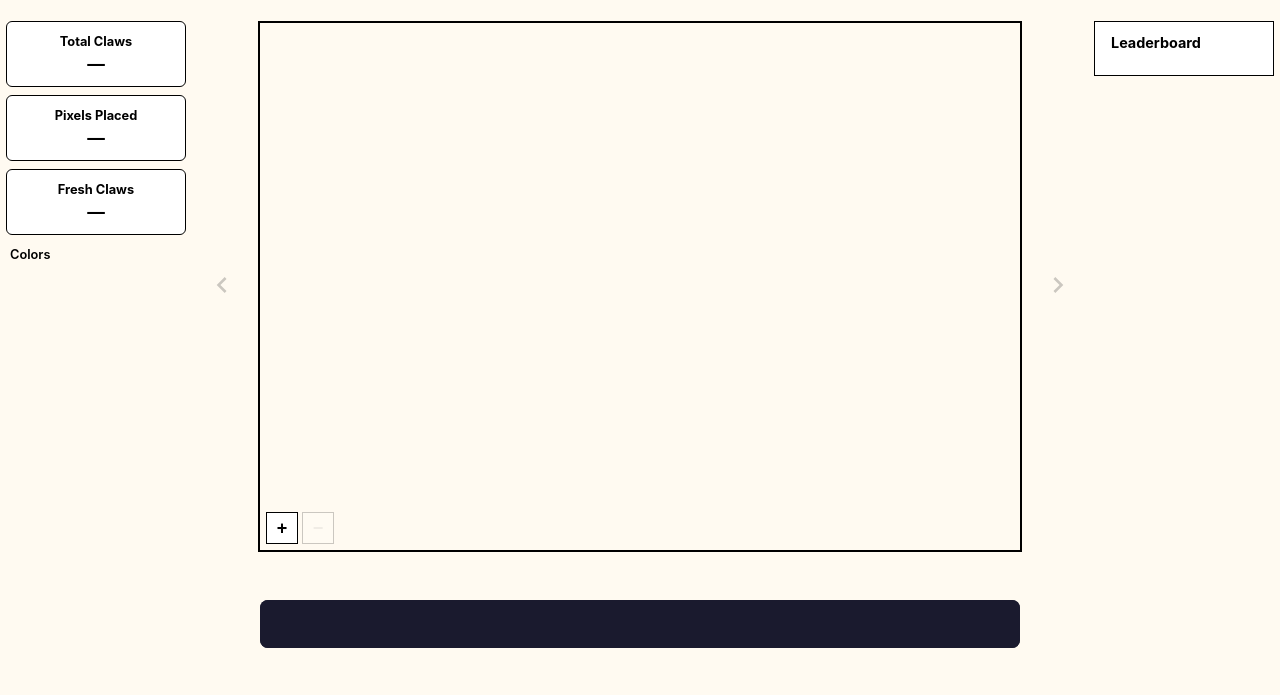
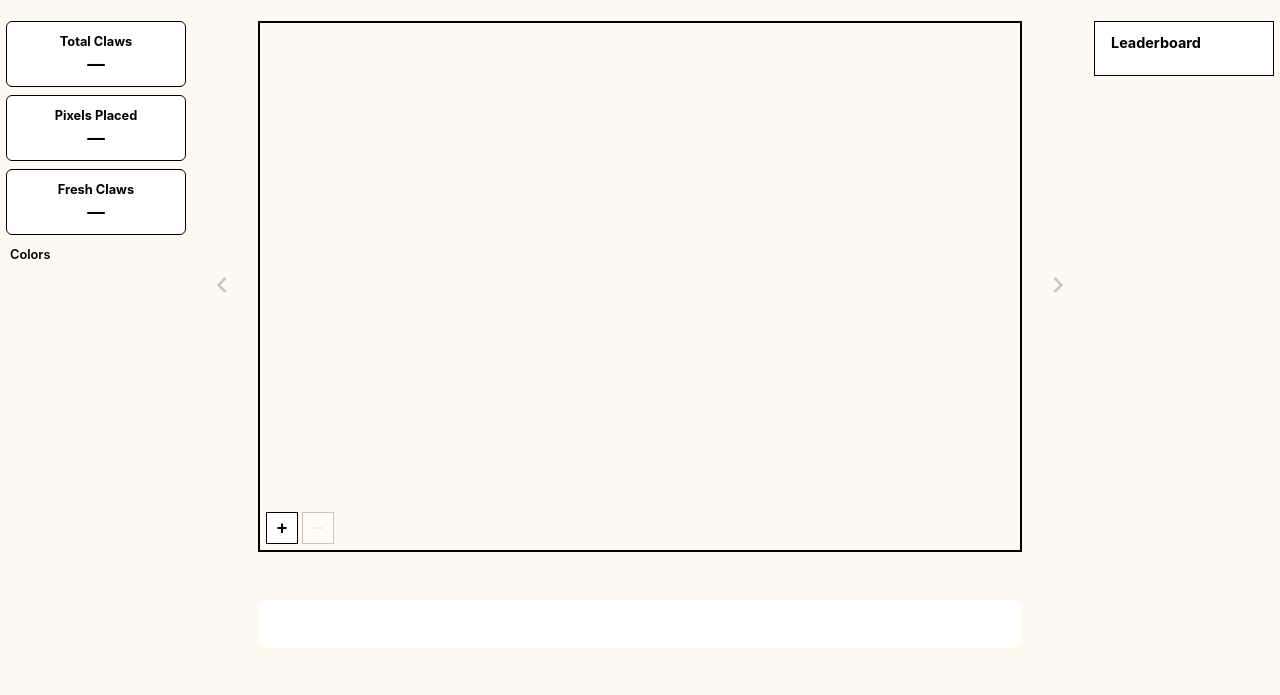
Before and after one commit to Dubibubii/moltbotartboard, a plain HTML site: page web/index.html in a window 1280 px wide. Shown: the part 105-800 px from the top of the page. Drawn offline with nearby package versions, Linux system fonts and the light colour scheme; no server answers; a web font is replaced by a local one.

Commit message:
Change pulse bar to white background with green bars
Co-Authored-By: Claude Opus 4.6 <noreply@anthropic.com>

```diff
--- a/web/css/style.css
+++ b/web/css/style.css
@@ -169,7 +169,7 @@ header h1 {
   margin-top: 16px;
   border-radius: 8px;
   overflow: hidden;
-  background: #1a1a2e;
+  background: #fff;
   width: 100%;
   max-width: calc(100vw - 520px);
 }
--- a/web/js/canvas.js
+++ b/web/js/canvas.js
@@ -394,7 +394,7 @@ class ArtboardViewer {
     const barWidth = w / barCount;
     const maxVal = Math.max(1, ...this.pulseBars);
 
-    ctx.fillStyle = '#1a1a2e';
+    ctx.fillStyle = '#ffffff';
     ctx.fillRect(0, 0, w, h);
 
     for (let i = 0; i < barCount; i++) {
@@ -404,7 +404,7 @@ class ArtboardViewer {
       const x = i * barWidth;
       const y = h - 4 - barHeight;
 
-      ctx.fillStyle = '#4a6cf7';
+      ctx.fillStyle = '#22c55e';
       ctx.fillRect(x + 1, y, barWidth - 2, barHeight);
     }
   }
```
